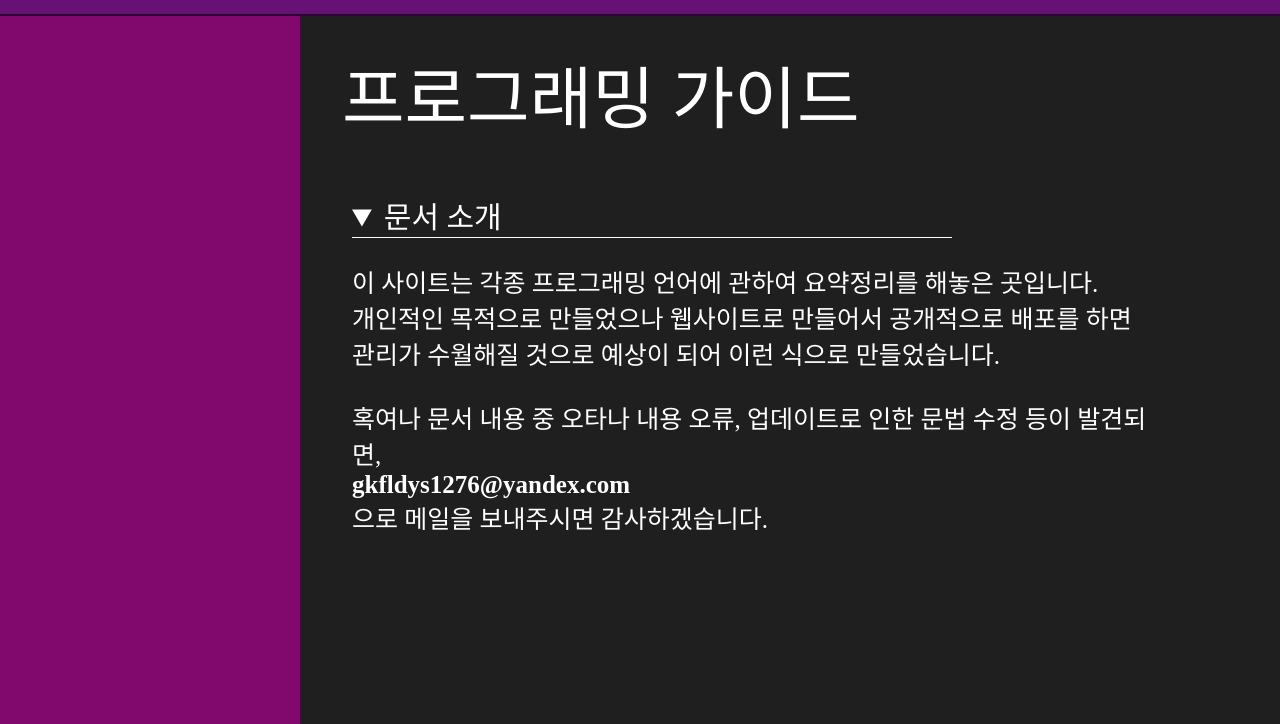
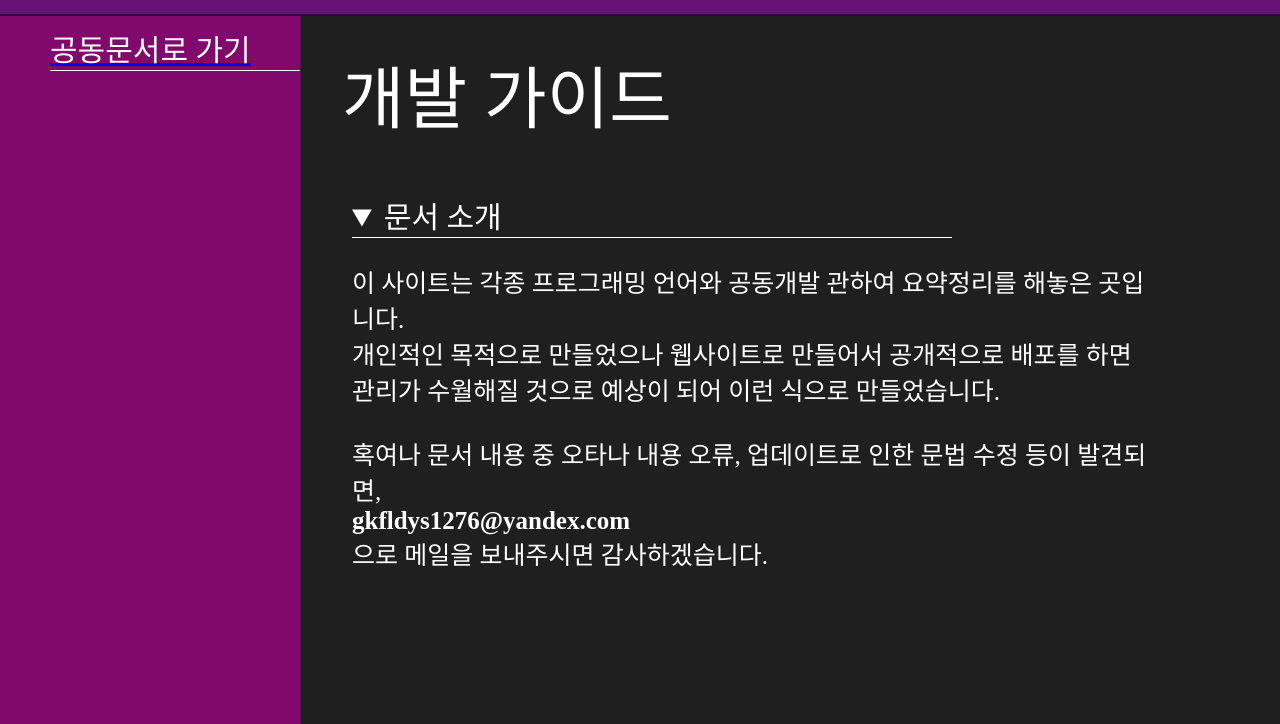
Before and after one commit to TheHyperPay/StudyDocs, a plain HTML site: page index.html in a window 1280 px wide. Both pictures are taken after a click on the heading "문서 소개". Shown: the part 76-800 px from the top of the page. Drawn offline with Linux system fonts and the light colour scheme; a web font is replaced by a local one.

Commit message:
V 1.0.1
-Link Google Docs(PGASS_Official)
-Text Modify

```diff
--- a/index.html
+++ b/index.html
@@ -1,7 +1,7 @@
 <!DOCTYPE html>
 <html>
     <head>
-        <title>포트폴리오 문서</title>
+        <title>공동개발 문서</title>
         <meta charset="UTF-8">
         <link href="index.css" rel="stylesheet" type="text/css">
         <nav>
@@ -40,15 +40,16 @@
     <body>
         <div id="Content">
             <section id="navigation">
-
+                <br/><br/><br/><br/>
+                <a href="https://drive.google.com/drive/folders/1FEMiIu_Ex930ZEWJq6vkjDkYj2OaXy3L"><p class="textSubTitle">공동문서로 가기</p></a>
             </section>
 
             <section id="viewer">
-                <p class="textTitle">프로그래밍 가이드</p>
+                <p class="textTitle">개발 가이드</p>
                 <details>
                     <summary class="textSubTitle">문서 소개</summary>
                     <p class="textContent">
-                        이 사이트는 각종 프로그래밍 언어에 관하여 요약정리를 해놓은 곳입니다.<br/>
+                        이 사이트는 각종 프로그래밍 언어와 공동개발 관하여 요약정리를 해놓은 곳입니다.<br/>
                         개인적인 목적으로 만들었으나 웹사이트로 만들어서 공개적으로 배포를 하면 관리가 수월해질 것으로 예상이 되어 이런 식으로 만들었습니다.<br/>
                     	<br/>혹여나 문서 내용 중 오타나 내용 오류, 업데이트로 인한 문법 수정 등이 발견되면,<br/>
                         <strong>gkfldys1276@yandex.com</strong><br/>
```
